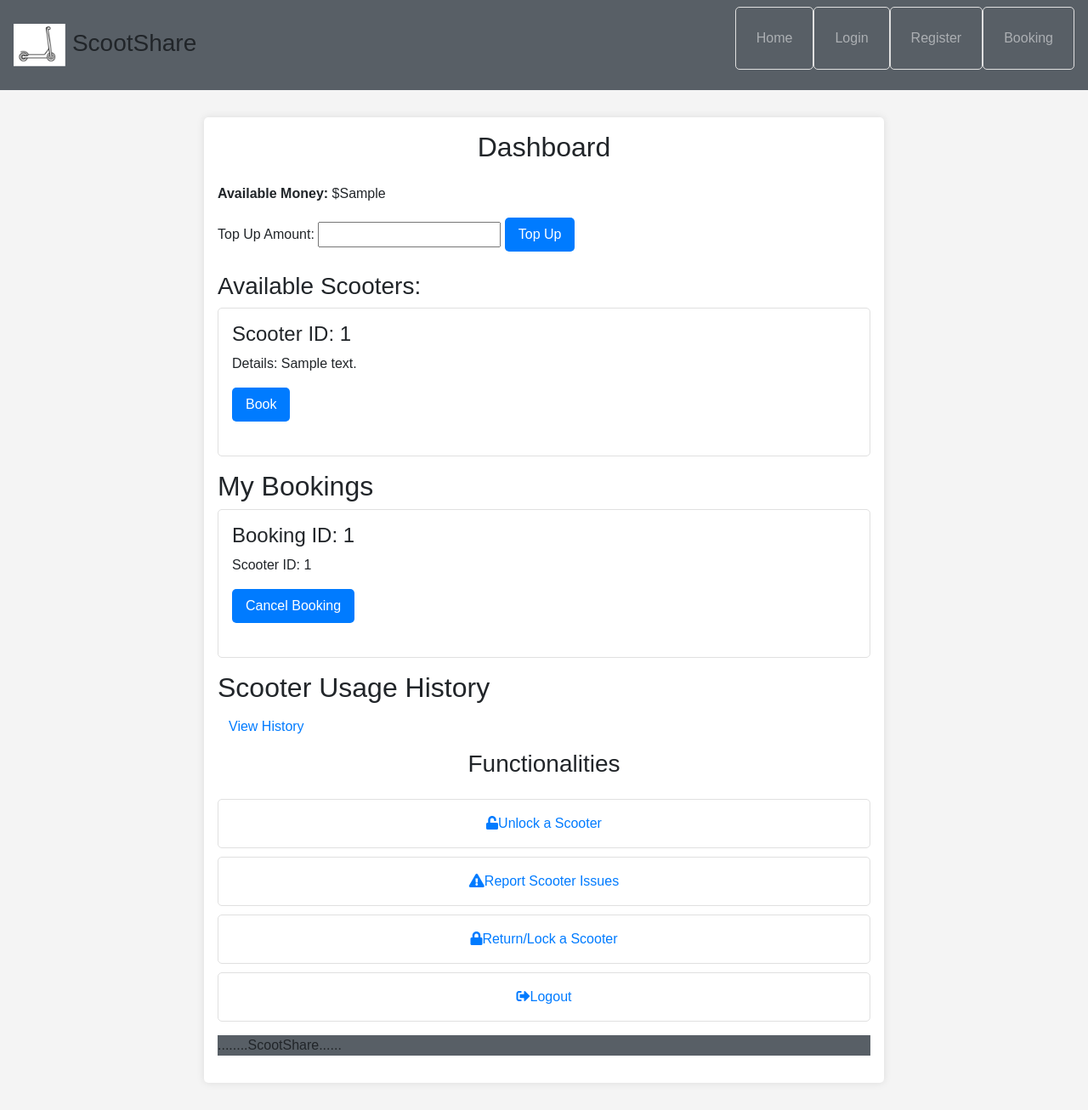
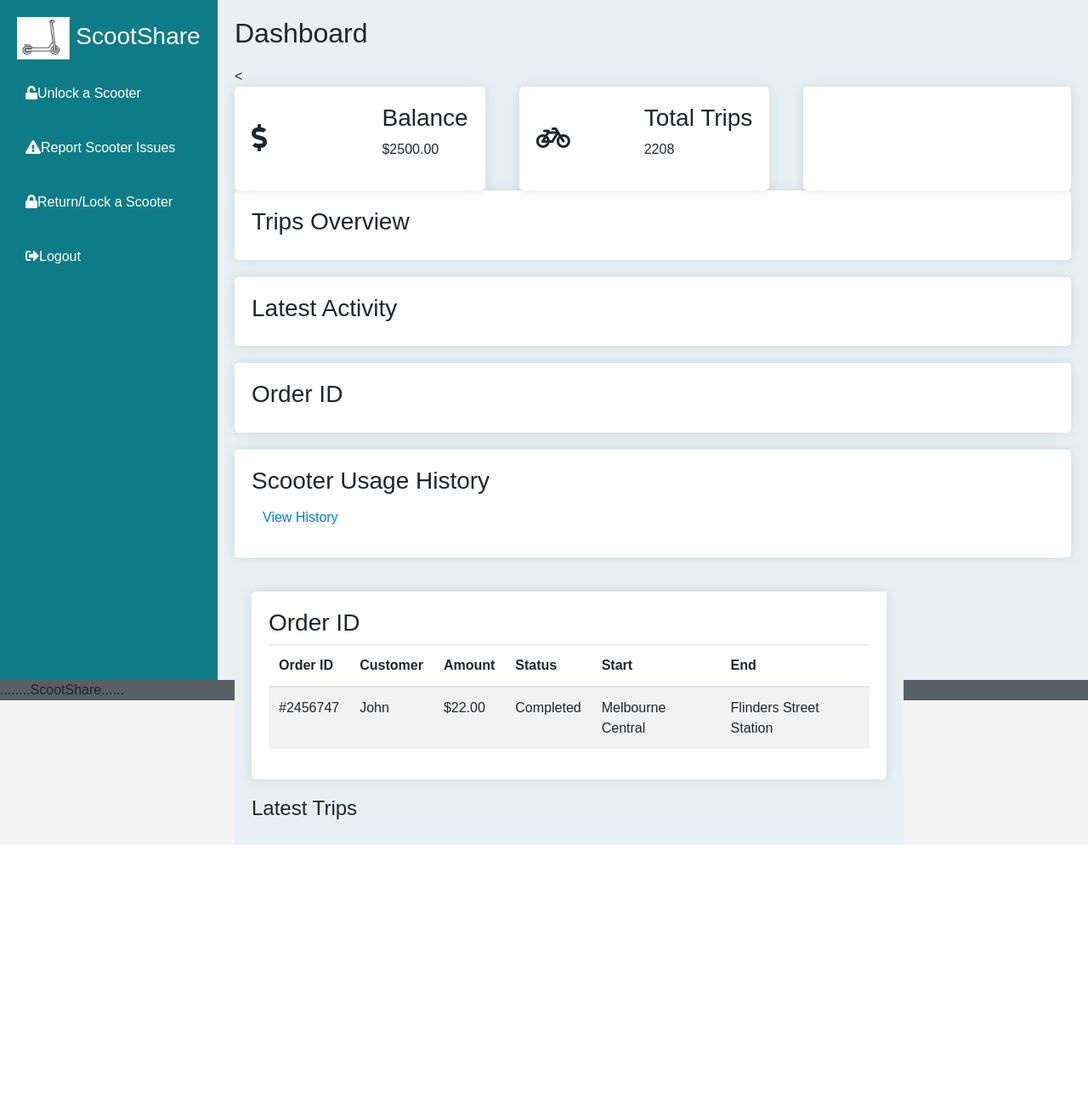
Before and after one commit to COSC2764-2755/assignment-2-scooter-share-application-team-13, a Flask app: template ScootShare/templates/dashboard.html in a window 1280 px wide. Shown: the whole page at 85% size. After the commit the page ends 994 px from the top, so only its background shows below. Run offline with Flask 3, Linux system fonts and the light colour scheme; the template is opened without the code that fills it: most values are stand-ins (such as "Sample title", 1, 10 or a date in 2020); some libraries are stand-ins or nearby versions.

Commit message:
updated files

```diff
--- a/ScootShare/flask_site.py
+++ b/ScootShare/flask_site.py
@@ -33,10 +33,6 @@ def report_issue():
 
 @site.route('/submit_issue', methods=['POST'])
 def submit_issue():
-   # scooter_id = request.form['scooter_id']
-   # issue_description = request.form['issue_description']
 
-    # Save the reported issue to your database or handle as needed
-    # ...
 
-    return redirect(url_for('dashboard'))  # Redirect back to the dashboard after submitting
+    return redirect(url_for('dashboard'))
--- a/ScootShare/templates/dashboard.html
+++ b/ScootShare/templates/dashboard.html
@@ -7,6 +7,7 @@
     <title>Customer Dashboard</title>
     <link rel="stylesheet" href="https://maxcdn.bootstrapcdn.com/bootstrap/4.5.2/css/bootstrap.min.css">
     <link rel="stylesheet" href="https://cdnjs.cloudflare.com/ajax/libs/font-awesome/5.15.3/css/all.min.css">
+
     <style>
         body {
             font-family: Arial, sans-serif;
@@ -66,7 +67,7 @@
             background-color: #0056b3;
         }
 
-        /* Additional Functionalities Card Style */
+
         .functionality-card {
             display: inline-block;
             width: 150px;
@@ -87,79 +88,190 @@
             font-size: 2rem;
             margin-bottom: 10px;
         }
+
+
+.dashboard-container {
+    display: flex;
+    height: 100vh;
+}
+
+.sidebar {
+    width: 20%;
+    background-color: #0E7C86;
+    color: white;
+    padding-top: 20px;
+}
+
+.sidebar a {
+    display: block;
+    padding: 20px 30px;
+    color: white;
+    text-decoration: none;
+    transition: background-color 0.3s;
+}
+
+.sidebar a:hover {
+    background-color: #0a5a62;
+}
+
+.main-content {
+    width: 80%;
+    background-color: #E9F0F4;
+    padding: 20px;
+}
+
+.main-content h2 {
+    margin-bottom: 20px;
+}
+
+.widget {
+    background-color: #FFFFFF;
+    padding: 20px;
+    border-radius: 10px;
+    margin-bottom: 20px;
+}
+
+.statistics {
+    display: grid;
+    grid-template-columns: repeat(3, 1fr);
+    gap: 20px;
+}
+
+.stat-card {
+    display: flex;
+    align-items: center;
+    justify-content: space-between;
+}
+
+.table-responsive {
+    margin-top: 20px;
+}
+
+.stat-icon {
+    font-size: 2em;
+    margin-right: 20px;
+}
+
+.stat-card {
+    display: flex;
+    align-items: center;
+    padding: 20px;
+    background-color: #fff;
+    border-radius: 5px;
+    box-shadow: 0px 0px 15px rgba(0, 0, 0, 0.1);
+}
+
+.stat-card:not(:last-child) {
+    margin-right: 20px;
+}
+
+.widget {
+    background-color: #fff;
+    border-radius: 5px;
+    box-shadow: 0px 0px 15px rgba(0, 0, 0, 0.1);
+    padding: 20px;
+    margin-bottom: 20px;
+}
+
+.widget {
+    background-color: #fff;
+    border-radius: 5px;
+    box-shadow: 0px 0px 15px rgba(0, 0, 0, 0.1);
+    padding: 20px;
+    margin-bottom: 20px;
+}
+
+.functionality-list {
+    list-style-type: none;
+    padding: 0;
+}
+
+.functionality-item {
+    margin: 10px 0;
+    text-align: center;
+}
+
+.functionality-grid {
+    display: grid;
+    grid-template-columns: repeat(auto-fill, minmax(200px, 1fr));
+    gap: 20px;
+    justify-content: center;
+}
     </style>
+
+
 </head>
 
 <body>
-    <nav class="navbar navbar-expand-lg navbar-dark">
-        <h3 class="float-md-start mb-0">
+
+<div class="dashboard-container">
+
+    <!-- Sidebar -->
+    <div class="sidebar">
+        <h3 class="text-center">
             <img src="/static/images/logo.jpg" alt="ScootShare Logo" class="img-fluid" style="height: 50px;">
             ScootShare
         </h3>
-        <button class="navbar-toggler" type="button" data-toggle="collapse" data-target="#navbarNav" aria-controls="navbarNav" aria-expanded="false" aria-label="Toggle navigation">
-            <span class="navbar-toggler-icon"></span>
-        </button>
-        <div class="collapse navbar-collapse" id="navbarNav">
-            <ul class="navbar-nav ml-auto">
-                <li class="nav-item">
-                    <a class="nav-link" href="#">Home</a>
-                </li>
-                <li class="nav-item">
-                    <a class="nav-link" href="#">Login</a>
-                </li>
-                <li class="nav-item">
-                    <a class="nav-link" href="#">Register</a>
-                </li>
-                <li class="nav-item">
-                    <a class="nav-link" href="#">Booking</a>
-                </li>
-            </ul>
+        <a href="/unlock_scooter"><i class="fas fa-unlock"></i>Unlock a Scooter</a>
+        <a href="/report_issue"><i class="fas fa-exclamation-triangle"></i>Report Scooter Issues</a>
+        <a href="/return_scooter"><i class="fas fa-lock"></i>Return/Lock a Scooter</a>
+        <a href="/logout"><i class="fas fa-sign-out-alt"></i>Logout</a>
+
+
     </div>
-    </nav>
 
-    <main>
-        <h2 class="text-center mb-4">Dashboard</h2>
 
-        <!-- Display Available Money -->
-        <p><strong>Available Money:</strong> ${{ available_money }}</p>
+    <div class="main-content">
+        <h2>Dashboard</h2>
+<
 
-        <!-- Top Up Form -->
-        <form action="/top_up" method="post">
-            <label for="amount">Top Up Amount:</label>
-            <input type="number" name="amount" id="amount" step="0.01" min="0">
-            <button type="submit">Top Up</button>
-        </form>
 
-        <!-- Available Scooters List -->
-        <h3>Available Scooters:</h3>
-        <ul>
-            {% for scooter in scooters %}
-            <li>
-                <h4>Scooter ID: {{ scooter.id }}</h4>
-                <p>Details: {{ scooter.details }}</p>
-                <form action="/book/{{ scooter.id }}" method="post">
-                    <button type="submit">Book</button>
-                </form>
-            </li>
-            {% endfor %}
-        </ul>
 
-        <!-- My Bookings List -->
-        <h2>My Bookings</h2>
-        <ul>
-            {% for booking in bookings %}
-        <li>
-        <h4>Booking ID: {{ booking.id }}</h4>
-        <p>Scooter ID: {{ booking.scooter_id }}</p>
-        <form action="/cancel_booking/{{ booking.id }}" method="post">
-            <button type="submit">Cancel Booking</button>
-        </form>
-            </li>
-            {% endfor %}
-            </ul>
+       <div class="statistics">
+        <div class="stat-card">
+            <div class="stat-icon">
+                <i class="fas fa-dollar-sign"></i>
+            </div>
+            <div>
+                <h3>Balance</h3>
+                <p>$2500.00</p>
+            </div>
+        </div>
+        <div class="stat-card">
+            <div class="stat-icon">
+                <i class="fas fa-bicycle"></i>
+            </div>
+            <div>
+                <h3>Total Trips</h3>
+                <p>2208</p>
+            </div>
+        </div>
+        <div class="stat-card">
 
-            <!-- Scooter Usage History -->
-            <h2>Scooter Usage History</h2>
+        </div>
+    </div>
+
+
+    <div class="widget">
+        <h3>Trips Overview</h3>
+
+    </div>
+
+
+    <div class="widget">
+        <h3>Latest Activity</h3>
+
+    </div>
+
+
+    <div class="widget">
+        <h3>Order ID</h3>
+
+    </div>
+
+
+        <div class="widget">
+            <h3>Scooter Usage History</h3>
             <button class="btn btn-link" type="button" data-toggle="collapse" data-target="#scooterHistory" aria-expanded="false" aria-controls="scooterHistory">
                 View History
             </button>
@@ -174,46 +286,44 @@
                     {% endfor %}
                 </ul>
             </div>
-
-<!-- Additional Functionalities -->
-<h3 class="text-center mb-4">Functionalities</h3>
-<ul class="functionality-list">
-    <li class="functionality-item">
-        <a href="/unlock_scooter"><i class="fas fa-unlock"></i>Unlock a Scooter</a>
-    </li>
-    <li class="functionality-item">
-        <a href="/report_issue"><i class="fas fa-exclamation-triangle"></i>Report Scooter Issues</a>
-    </li>
-    <li class="functionality-item">
-        <a href="/return_scooter"><i class="fas fa-lock"></i>Return/Lock a Scooter</a>
-    </li>
-    <li class="functionality-item">
-        <a href="/logout"><i class="fas fa-sign-out-alt"></i>Logout</a>
-    </li>
-</ul>
-
-<style>
-    .functionality-list {
-        list-style-type: none;
-        padding: 0;
-    }
-    .functionality-item {
-        margin: 10px 0;
-        text-align: center;
-    }
-</style>
+        </div>
 
 
-<style>
-    .functionality-grid {
-        display: grid;
-        grid-template-columns: repeat(auto-fill, minmax(200px, 1fr));
-        gap: 20px;
-        justify-content: center;
-    }
-</style>
+<div class="main-content">
 
 
+    <div class="widget">
+        <h3>Order ID</h3>
+        <table class="table table-striped">
+            <thead>
+                <tr>
+                    <th>Order ID</th>
+                    <th>Customer</th>
+                    <th>Amount</th>
+                    <th>Status</th>
+                    <th>Start</th>
+                    <th>End</th>
+                </tr>
+            </thead>
+            <tbody>
+                <tr>
+                    <td>#2456747</td>
+                    <td>John</td>
+                    <td>$22.00</td>
+                    <td>Completed</td>
+                    <td>Melbourne Central</td>
+                    <td>Flinders Street Station</td>
+                </tr>
+
+            </tbody>
+        </table>
+    </div>
+
+
+    <h4>Latest Trips</h4>
+        </div>
+    </div>
+</div>
 
     <footer>
         <p>........ScootShare......</p>
```
Also changed, not shown: ScootShare/templates/booking.html (+32 -23 lines), ScootShare/templates/login.html (+73 -14 lines), ScootShare/templates/report_issue.html (+5 -3 lines). Lines whose indentation alone changed are shown as unchanged.
